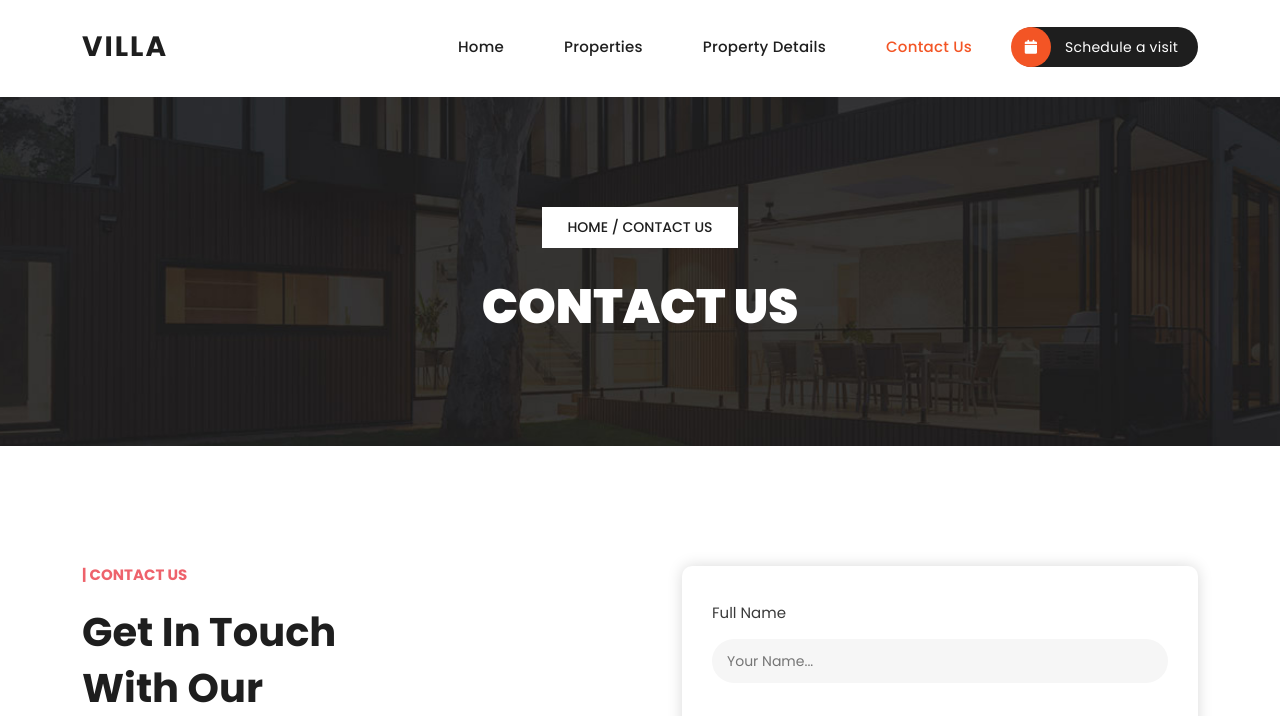
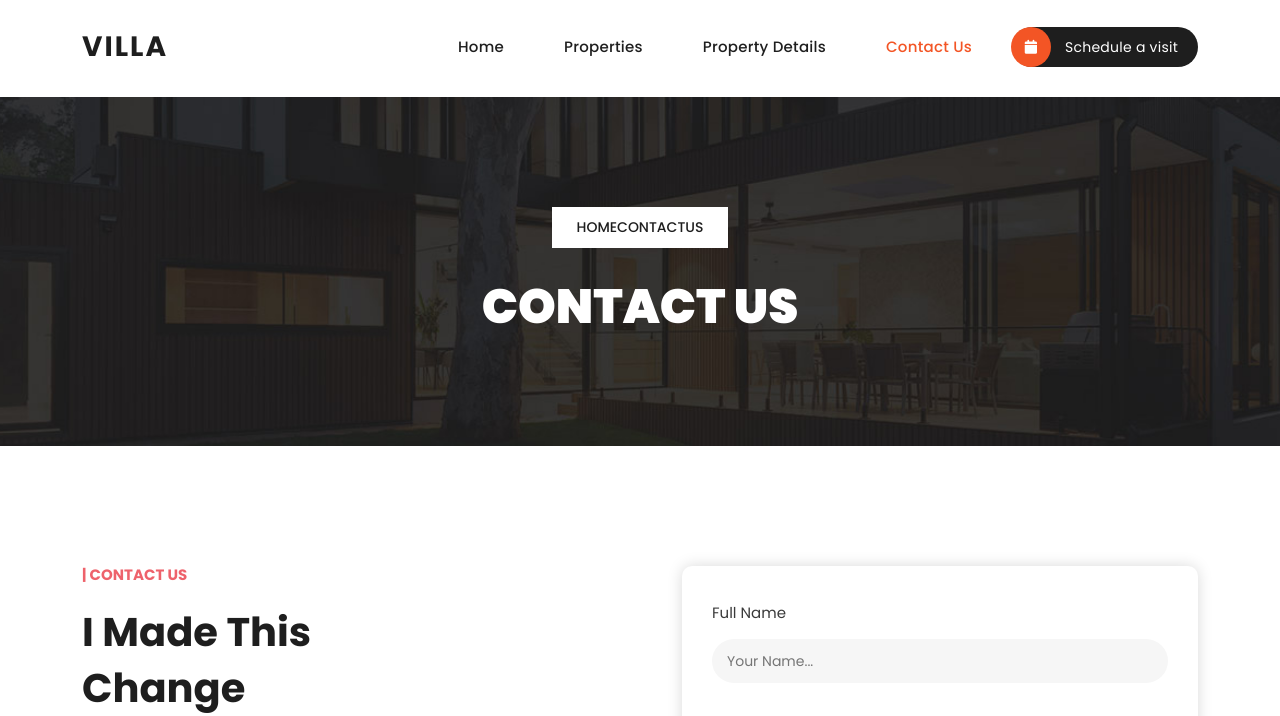
Before and after one commit to ojeswipiya/projectgithub, a plain HTML site: page contact.html in a window 1280 px wide. Shown: the part 54-770 px from the top of the page. Drawn offline with nearby package versions, Linux system fonts and the light colour scheme.

Commit message:
Changes in contact us for first commit

```diff
--- a/contact.html
+++ b/contact.html
@@ -7,7 +7,7 @@
     <meta name="viewport" content="width=device-width, initial-scale=1, shrink-to-fit=no">
     <link href="https://fonts.googleapis.com/css2?family=Poppins:wght@100;200;300;400;500;600;700;800;900&display=swap" rel="stylesheet">
 
-    <title>Villa Agency TemplateMo - Contact Page</title>
+    <title>PawSite || Contact Page</title>
 
     <!-- Bootstrap core CSS -->
     <link href="vendor/bootstrap/css/bootstrap.min.css" rel="stylesheet">
@@ -98,7 +98,7 @@ https://templatemo.com/tm-591-villa-agency
     <div class="container">
       <div class="row">
         <div class="col-lg-12">
-          <span class="breadcrumb"><a href="#">Home</a>  /  Contact Us</span>
+          <span class="breadcrumb"><a href="#">Home</a>ContactUs</span>
           <h3>Contact Us</h3>
         </div>
       </div>
@@ -111,7 +111,7 @@ https://templatemo.com/tm-591-villa-agency
         <div class="col-lg-6">
           <div class="section-heading">
             <h6>| Contact Us</h6>
-            <h2>Get In Touch With Our Agents</h2>
+            <h2>I made this change</h2>
           </div>
           <p>When you really need to download free CSS templates, please remember our website TemplateMo. Also, tell your friends about our website. Thank you for visiting. There is a variety of Bootstrap HTML CSS templates on our website. If you need more information, please contact us.</p>
           <div class="row">
```
